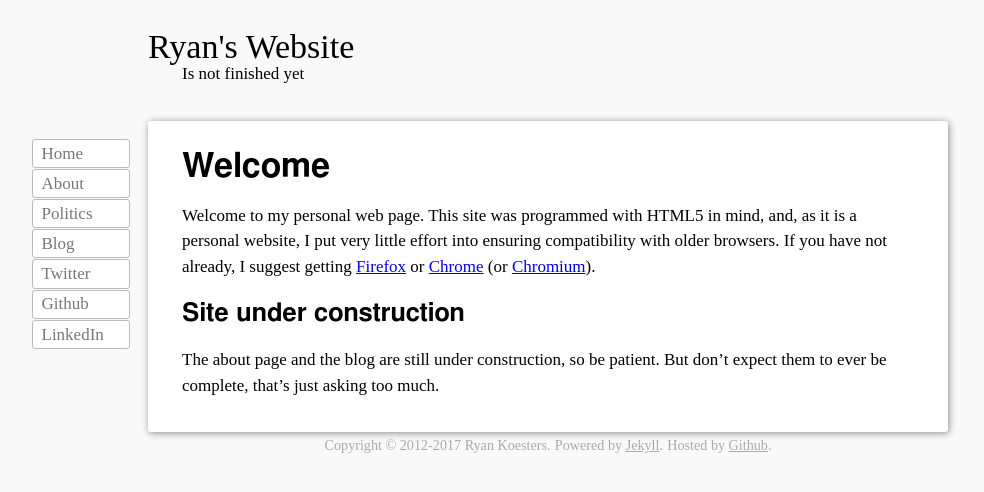
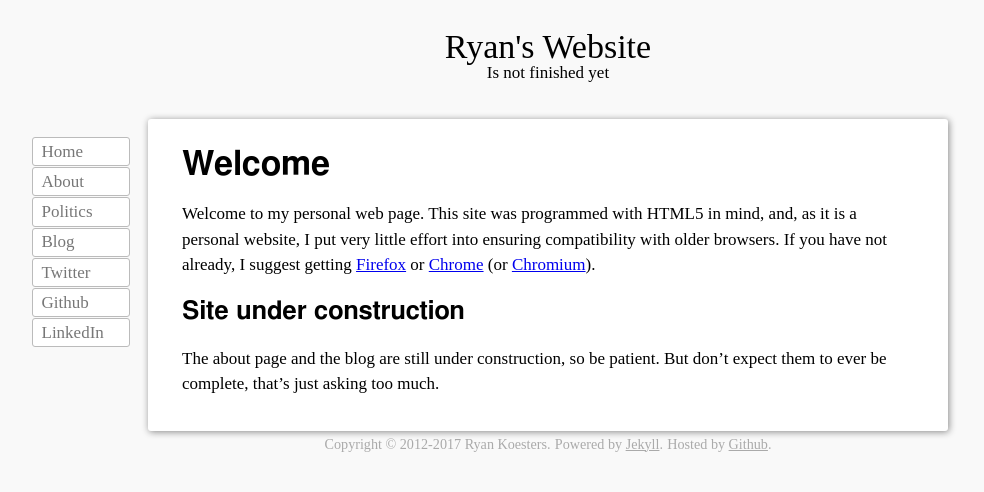
Before and after one commit to rkoesters/rkoesters.github.io, a Jekyll site: the page built from index.md, in a window 1280 px wide. Shown: the top 492 px of the page, without its empty margins (92-1076 px from the left). Built offline with Jekyll 4.4.1, drawn with Linux system fonts in a browser that asks for light colours.

Commit message:
Center site header.

```diff
--- a/css/main.css
+++ b/css/main.css
@@ -30,11 +30,11 @@ header, section, footer, nav {
 #site-header {
 	font-size: 2em;
 	padding: 1em;
+	text-align: center;
 }
 
 #site-header p {
 	font-size: 0.5em;
-	padding: 0.1em 0 0 2em;
 }
 
 /********** Navigation **********/
@@ -77,6 +77,7 @@ header, section, footer, nav {
 		max-width: 800px;
 		position: relative;
 		right: 0px;
+		text-align: center;
 		width: auto;
 	}
 
```
